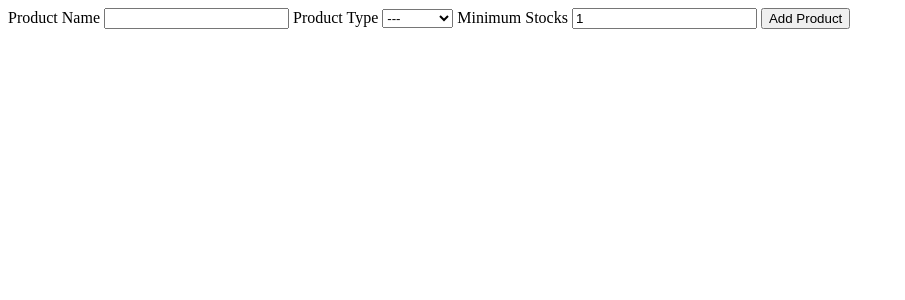
After one commit to lelisjonel/mystore, a PHP site: page /addnewproduct.php in a window 1280 px wide. The commit adds this page. Shown: the top 300 px of the page, without its empty margins (0-905 px from the left). Run offline with PHP 8.4, Linux system fonts and the light colour scheme.

Commit message:
PLease fix some error

```diff
--- /dev/null
+++ b/addnewproduct.php
@@ -0,0 +1,34 @@
+
+<?php
+
+require_once('storeclass.php');
+$store->add_product($_POST);
+
+
+?>
+
+
+<!DOCTYPE html>
+<html>
+<head>
+	<title>Add new Product</title>
+</head>
+<body>
+
+	<form method="POST">
+		<label>Product Name</label>
+		<input type="text" name="product_name" id="product_name">
+		<label>Product Type</label>
+		<select name="product_type" id="product_type">
+			<option value="">---</option>
+			<option value="Food">Food</option>
+			<option value="Clothing">Clothing</option>
+			<option value="Tools">Tools</option>
+		</select>
+		<label>Minimum Stocks</label>
+		<input type="number" name="min_stock" id="min_stock" min="1" value="1">
+		<button type="submit" name="add_product">Add Product</button>
+	</form>
+
+</body>
+</html>
--- a/storeclass.php
+++ b/storeclass.php
@@ -147,6 +147,143 @@ Class MyStore {
 
 	}
 
+	public function show_404()
+	{
+		http_response_code(404);
+		echo "Page not found!";
+		die;
+	}
+
+	public function check_product_exist($name)
+	{
+		$connection = $this->openConnection();
+		$stmt = $connection->prepare("SELECT LOWER('product_name') FROM products WHERE product_name = ?");
+		$stmt->execute([strtolower($name)]);
+		$total = $stmt->rowCount();
+
+		return $total;
+	}
+
+	public function add_product()
+	{
+		if (isset($_POST['add_product']))
+		{
+			$product_name = $_POST['product_name'];
+			$product_type = $_POST['product_type'];
+			$min_stock = $_POST['min_stock'];
+
+			if ($this->check_product_exist($product_name) == 0)
+			{
+				$connection = $this->openConnection();
+				$stmt = $connection->prepare("INSERT INTO products (`product_name`,`product_type`,`min_stock`) VALUES (?,?,?)");
+				$stmt->execute([$product_name,$product_type,$min_stock]);
+			} else {
+				echo "Product already exists!";
+			}
+
+		}
+	}
+
+	public function get_products()
+	{
+		$connection = $this->openConnection();
+		$stmt = $connection->prepare("SELECT * FROM products");
+		$stmt->execute();
+		$products = $stmt->fetchAll();
+		$total = $stmt->rowCount();
+
+		if ($total > 0) {
+			return $products;
+		} else{
+			return FALSE;
+		}
+	}
+
+	public function get_single_product($id)
+	{
+		$connection = $this->openConnection();
+		$stmt = $connection->prepare("SELECT product_name, product_type, min_stocks, SUM(qty) AS total FROM (SELECT * FROM products WHERE products.ID = ?) t1 INNER JOIN product_items t2 ON t1.ID = t2.product_id");
+		// $stmt = $connection->prepare("SELECT * FROM products WHERE ID = ?");
+		$stmt->execute([$id]);
+		$product = $stmt->fetch();
+		$total = $stmt->rowCount();
+
+		if ($total > 0 ) {
+			return $product;
+		} else {
+			return $this->show_404();
+		}
+
+
+
+	}
+
+
+	public function get_total_qty($product_id)
+	{
+		$connection = $this->openConnection();
+		$stmt = $connection->prepare("SELECT *, SUM(qty) as total FROM product_items WHERE product_id = ?");
+
+		$stmt->execute([$product_id]);
+		$product_qty = $stmt->fetch();
+
+		return $product_qty['total'];
+
+
+	}
+
+
+
+
+
+
+	public function add_stocks()
+	{
+		if(isset($_POST['add_stock']))
+		{
+			$brand_name = $_POST['brand_name'];
+			$qty = $_POST['qty'];
+			$batch_number = $_POST['batch_number'];
+			$product_id = $_POST['product_id'];
+			$added_by = $_POST['added_by'];
+
+
+
+			$connection = $this->openConnection();
+			$stmt = $connection->prepare("INSERT INTO product_items ( `product_id`, `qty`, `vendor_name`,`batch_number`, `added_by`) VALUES (?,?,?,?,?)");
+			$stmt->execute([$product_id,$qty,$brand_name,$batch_number,$added_by]);
+			header("Location: product_details.php?id=".$product_id);
+
+		}
+	}
+
+
+
+
+
+
+
+
+
+
+
+
+
+
+
+
+
+
+
+
+
+
+
+
+
+
+
+
 }
 
 //calling the class MyStore with variable $store to easy access
```
Also changed, not shown: addnewstocks.php (added, +40 -0 lines), product_details.php (added, +26 -0 lines), products.php (added, +24 -0 lines).
